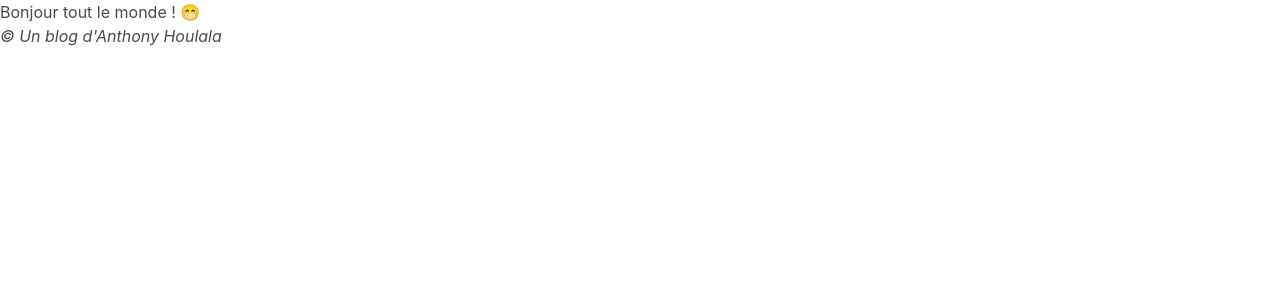
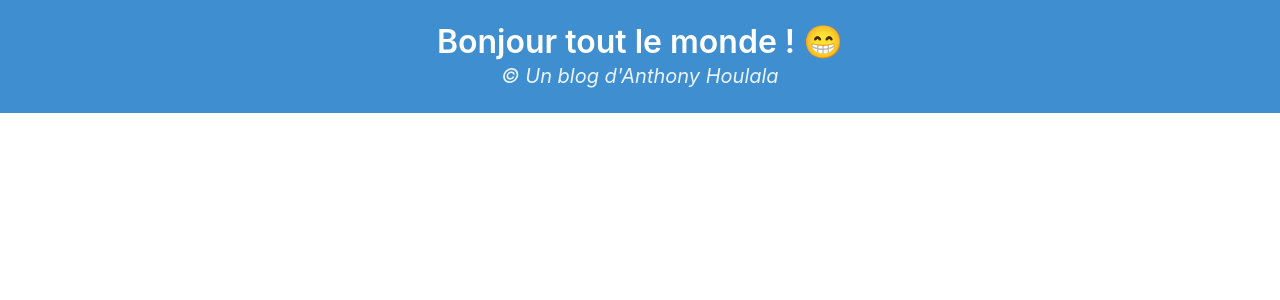
Before and after one commit to jneda/tp_blog, a PHP site: page / in a window 1280 px wide. Shown: the top 300 px of the page. Run offline with PHP 8.4, Linux system fonts and the light colour scheme.

Commit message:
feat: add site header

```diff
--- a/index.php
+++ b/index.php
@@ -1,10 +1,7 @@
 <?php
 
 ob_start();
-echo '
-  <h1>Bonjour tout le monde ! 😁</h1>
-  <i><p>&copy; Un blog d\'Anthony Houlala</i></p>
-';
+require './view/template/hero.php';
 $content = ob_get_clean();
 $title = 'Bienvenue sur mon blog | Anthony Houlala';
 require './view/layout.php';
--- /dev/null
+++ b/view/template/hero.php
@@ -0,0 +1,6 @@
+<header class="hero is-info is-small has-text-centered">
+  <div class="hero-body">
+    <h1 class="title">Bonjour tout le monde ! 😁</h1>
+    <p class="subtitle"><i>&copy; Un blog d'Anthony Houlala</i></p>
+  </div>
+</header>
```
